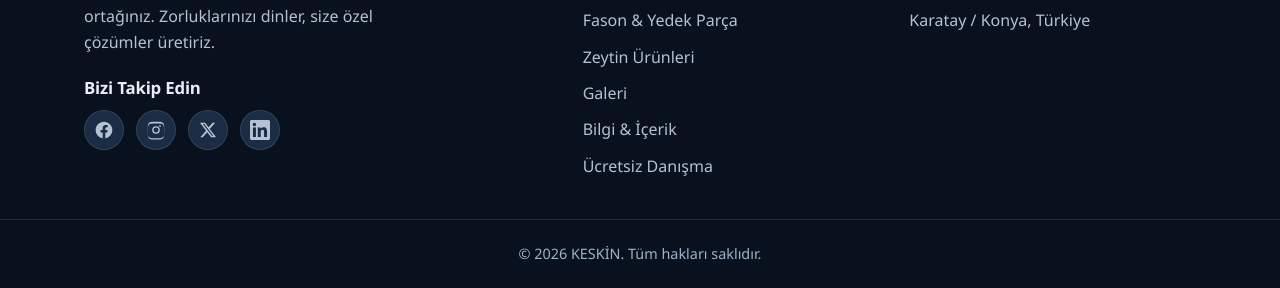
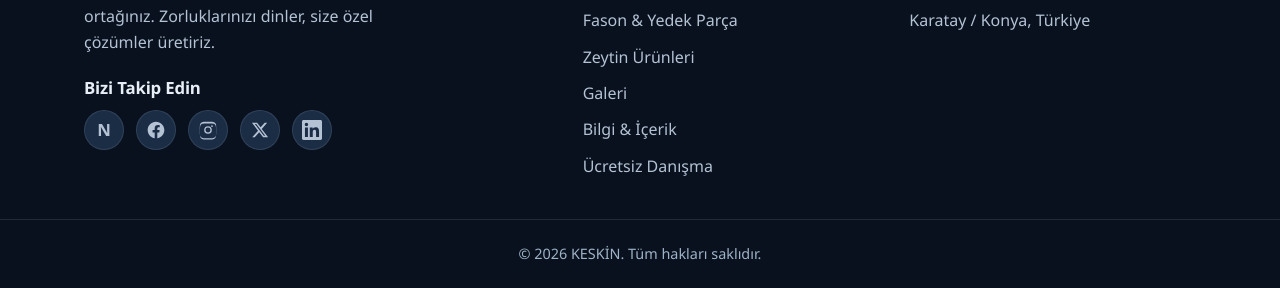
Before and after one commit to sener48-ops/keskin-website, a website: page index.html in a window 1280 px wide. Shown: the part 10084-10372 px from the top of the page. Drawn offline with Linux system fonts and the light colour scheme.

Commit message:
Footer sosyal medyaya NSosyal ekle ve sırayı düzenle
- NSosyal platformunu ekle (ilk sırada, N rozeti)
- Facebook, Instagram, X, LinkedIn ile birlikte 5 platform

Co-Authored-By: Claude Opus 4.8 <noreply@anthropic.com>

```diff
--- a/css/style.css
+++ b/css/style.css
@@ -615,6 +615,7 @@ h1, h2, h3, h4 { line-height: 1.2; font-weight: 700; letter-spacing: -0.01em; }
   color: #fff; background: var(--accent); border-color: var(--accent);
   transform: translateY(-2px);
 }
+.social-text { font-weight: 800; font-size: 1.05rem; line-height: 1; }
 .footer-bottom { border-top: 1px solid var(--border); padding: 22px 0; }
 .footer-bottom p { color: var(--steel); font-size: 0.9rem; text-align: center; }
 
--- a/index.html
+++ b/index.html
@@ -516,6 +516,9 @@
         <div class="footer-social">
           <h4>Bizi Takip Edin</h4>
           <div class="social-links">
+            <a href="#" class="social-link" aria-label="NSosyal" target="_blank" rel="noopener">
+              <span class="social-text">N</span>
+            </a>
             <a href="#" class="social-link" aria-label="Facebook" target="_blank" rel="noopener">
               <svg viewBox="0 0 24 24" width="20" height="20" fill="currentColor" aria-hidden="true"><path d="M22 12.06C22 6.5 17.52 2 12 2S2 6.5 2 12.06C2 17.08 5.66 21.24 10.44 22v-7.03H7.9v-2.91h2.54V9.85c0-2.51 1.49-3.9 3.78-3.9 1.09 0 2.24.2 2.24.2v2.46h-1.26c-1.24 0-1.63.77-1.63 1.56v1.88h2.78l-.44 2.91h-2.34V22C18.34 21.24 22 17.08 22 12.06Z"/></svg>
             </a>
```
